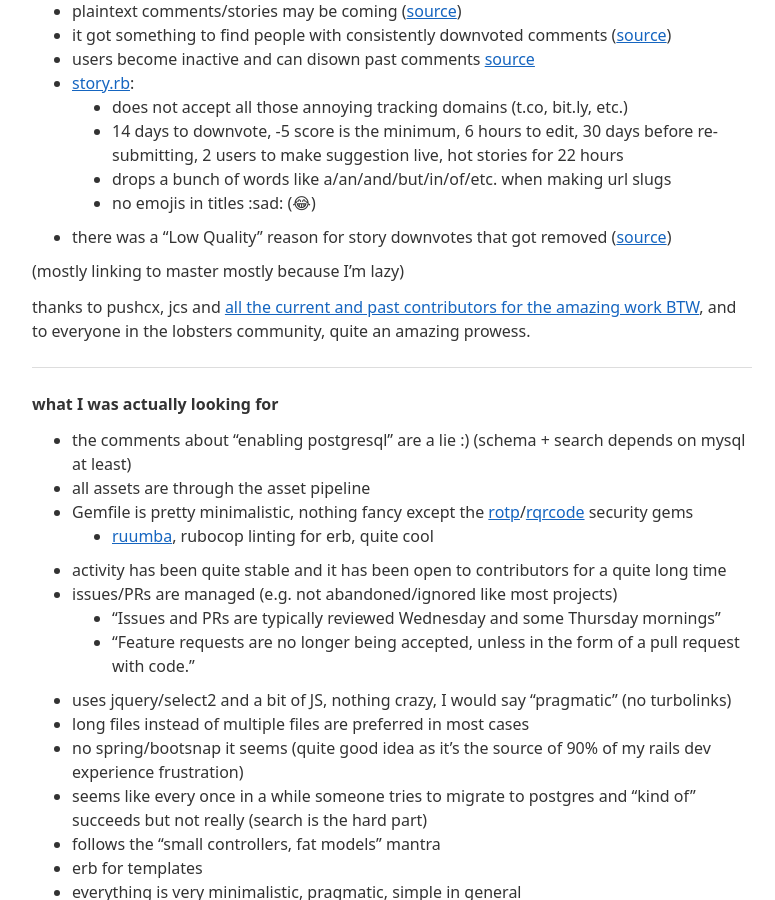
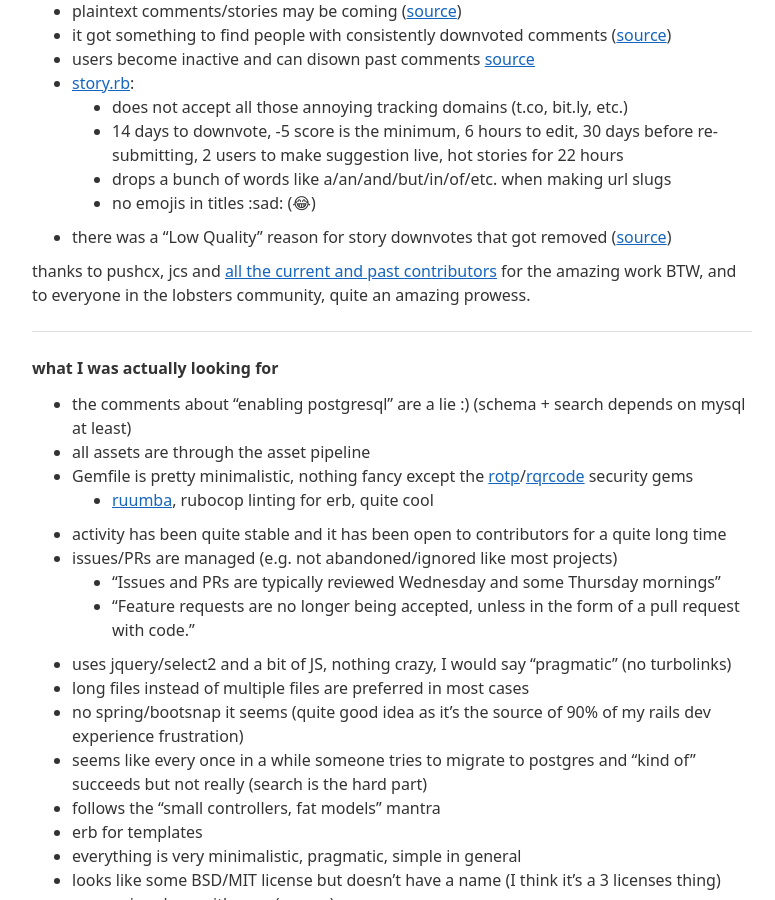
Before and after one commit to localhostdotdev/localhostdotdev.github.io, a Jekyll site: the page built from lobsters.md, in a window 1280 px wide and 900 px high, scrolled down 957 px. Shown: the whole window, without its empty margins (248-1023 px from the left). Built offline with Jekyll 4.4.1, drawn with Linux system fonts in a browser that asks for light colours.

Commit message:
better link + shorter

```diff
--- a/lobsters.md
+++ b/lobsters.md
@@ -41,9 +41,7 @@ a few links one could find helpful:
   - no emojis in titles :sad: (😂)
 - there was a "Low Quality" reason for story downvotes that got removed ([source](https://github.com/lobsters/lobsters/blob/master/app/models/vote.rb#L23))
 
-(mostly linking to master mostly because I'm lazy)
-
-thanks to pushcx, jcs and [all the current and past contributors for the amazing work BTW](https://github.com/lobsters/lobsters/graphs/contributors), and to everyone in the lobsters community, quite an amazing prowess.
+thanks to pushcx, jcs and [all the current and past contributors](https://github.com/lobsters/lobsters/graphs/contributors) for the amazing work BTW, and to everyone in the lobsters community, quite an amazing prowess.
 
 ----
 
```
